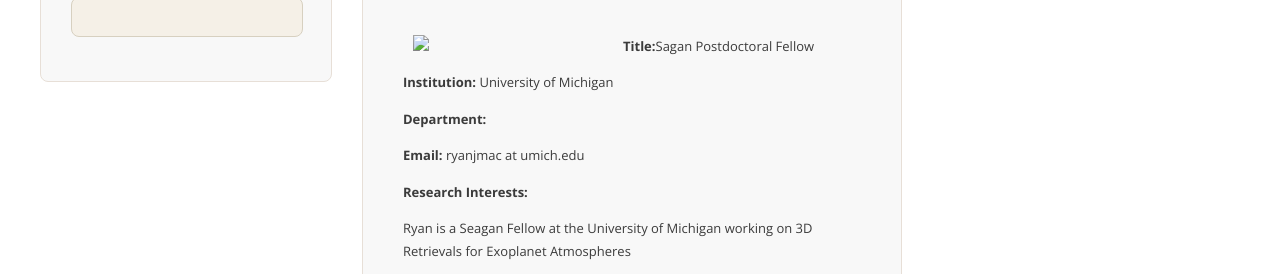
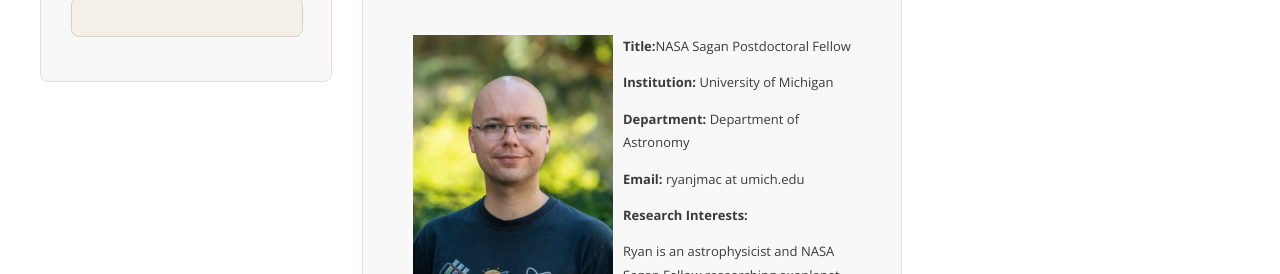
Before and after one commit to stargatecollaboration/stargatecollaboration.github.io, a plain HTML site: page people_pages/rmacdonald.html in a window 1280 px wide. Shown: the part 518-792 px from the top of the page. Drawn offline with nearby package versions, Linux system fonts and the light colour scheme.

Commit message:
Update rmacdonald.html

```diff
--- a/people_pages/rmacdonald.html
+++ b/people_pages/rmacdonald.html
@@ -68,15 +68,20 @@ Released   : 20130308
 						<h2 class="title"><a href="#"> Dr Ryan MacDonald </a></h2>
 						<div style="clear: both;">&nbsp;</div>
 						<div class="entry">
-							<p> <img src="../images/people/#" width="200" align="left" hspace="10" /> </p>
-							<p> <b>Title:</b>Sagan Postdoctoral Fellow </p>
+							<p> <img src="../images/people/RjMacDonald.jpg" width="200" align="left" hspace="10" /> </p>
+							<p> <b>Title:</b>NASA Sagan Postdoctoral Fellow </p>
 							<p> <b>Institution:</b> University of Michigan </p>
-							<p> <b>Department:</b>  </p>
+							<p> <b>Department:</b> Department of Astronomy  </p>
 							<p> <b>Email:</b> ryanjmac at umich.edu </p>
 							<p> <b>Research Interests:</b>  </p>
-							<p> Ryan is a Seagan Fellow at the University of Michigan working on 3D Retrievals for Exoplanet Atmospheres
+							<p> Ryan is an astrophysicist and NASA Sagan Fellow researching exoplanet atmospheres at the
+								University of Michigan. Ryan's research merges observational astronomy and theoretical models,
+								with a particular emphasis on atmospheric retrieval techniques.
+								He currently using observations from the world’s newest space observatory,
+								JWST, to characterise exoplanet atmospheres.
+								You can find out more about his research, including potential student projects, on his website: DistantWorlds.space
 							</p>
-							<p class="links"><a href="#" class="button">Personal Website</a>&nbsp;&nbsp;&nbsp;&nbsp;|&nbsp;&nbsp;&nbsp;&nbsp;<a href="#" class="button">GitHub</a>&nbsp;&nbsp;&nbsp;&nbsp;|&nbsp;&nbsp;&nbsp;&nbsp;<a href="#" class="button">Twitter</a></p>
+							<p class="links"><a href="https://distantworlds.space" class="button">Personal Website</a>&nbsp;&nbsp;&nbsp;&nbsp;|&nbsp;&nbsp;&nbsp;&nbsp;<a href="https://github.com/MartianColonist" class="button">GitHub</a>&nbsp;&nbsp;&nbsp;&nbsp;|&nbsp;&nbsp;&nbsp;&nbsp;<a href="https://twitter.com/MartianColonist" class="button">Twitter</a></p>
 						</div>
 					</div>
 
```
